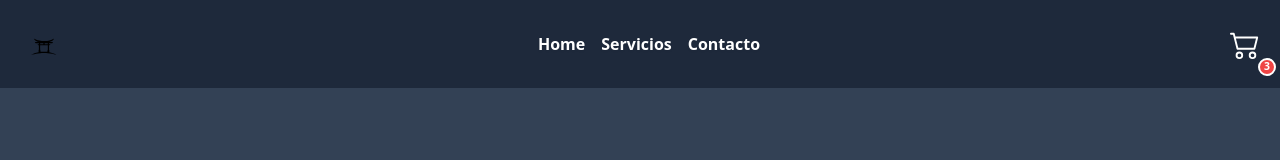
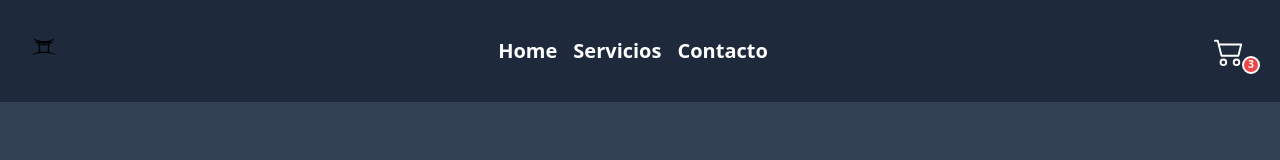
Before and after one commit to luferrduc/EntregaFinal-React, a React (Vite) app: page / in a window 1280 px wide. Shown: the top 160 px of the page. Built offline with nearby package versions, Linux system fonts and the light colour scheme.

Commit message:
text underline en el menu

```diff
--- a/src/components/Cart/CartWidget.jsx
+++ b/src/components/Cart/CartWidget.jsx
@@ -2,7 +2,7 @@ import {BsCart2} from 'react-icons/bs'
 
 const CartWidget = () => {
   return (
-    <button className='relative inline-flex items-center'>
+    <button className='relative inline-flex items-center m-4'>
         <BsCart2 className='text-3xl text-white'/>
         <span className="absolute inline-flex items-center justify-center w-[1.115rem] h-[1.115rem] text-[0.65rem] font-bold text-white bg-red-500 border-2 border-white rounded-full -bottom-2 -right-4 dark:border-gray-900">3</span>
     </button>
--- a/src/components/Item/Item.jsx
+++ b/src/components/Item/Item.jsx
@@ -3,7 +3,7 @@
 export const Item = ({title, platform, genres, price, images, developers }) => {
   return (
     <div className="flex flex-col gap-4 bg-slate-800 hover:bg-slate-800/30 transition-all ease-in-out hover:scale-105 duration-[0.5s] rounded-sm">
-        <img src={images[1]} alt="Imagen del juego" className=""/>
+        <img src={images[1]} alt="Imagen del juego" className="md:h-3/5"/>
         <div className="flex-grow px-4">
             <h3 className="font-bold text-white text-sm">{title}</h3>
             <p>{genres.map((genre, idx)=>{
--- a/src/components/Menu/MenuItems.jsx
+++ b/src/components/Menu/MenuItems.jsx
@@ -3,9 +3,9 @@
 const MenuList = () => {
   return (
     <ul className="flex gap-4 items-center">
-        <a href="#" className="font-bold text-white hover:text-black ease-in-out drop-shadow-sm">Home</a>
-        <a href="#" className="font-bold text-white hover:text-black ease-in-out drop-shadow-sm">Servicios</a>
-        <a href="#" className="font-bold text-white hover:text-black ease-in-out drop-shadow-sm">Contacto</a>
+        <a href="#" className="font-bold text-xl text-white hover:underline ease-in-out transition-all duration-[0.4s]">Home</a>
+        <a href="#" className="font-bold text-xl text-white hover:underline ease-in-out transition-all duration-[0.4s]">Servicios</a>
+        <a href="#" className="font-bold text-xl text-white hover:underline ease-in-out transition-all duration-[0.4s]">Contacto</a>
     </ul>
   )
 }
```
Also changed, not shown: src/assets/Logo.svg (renamed from public/Logo.svg).
